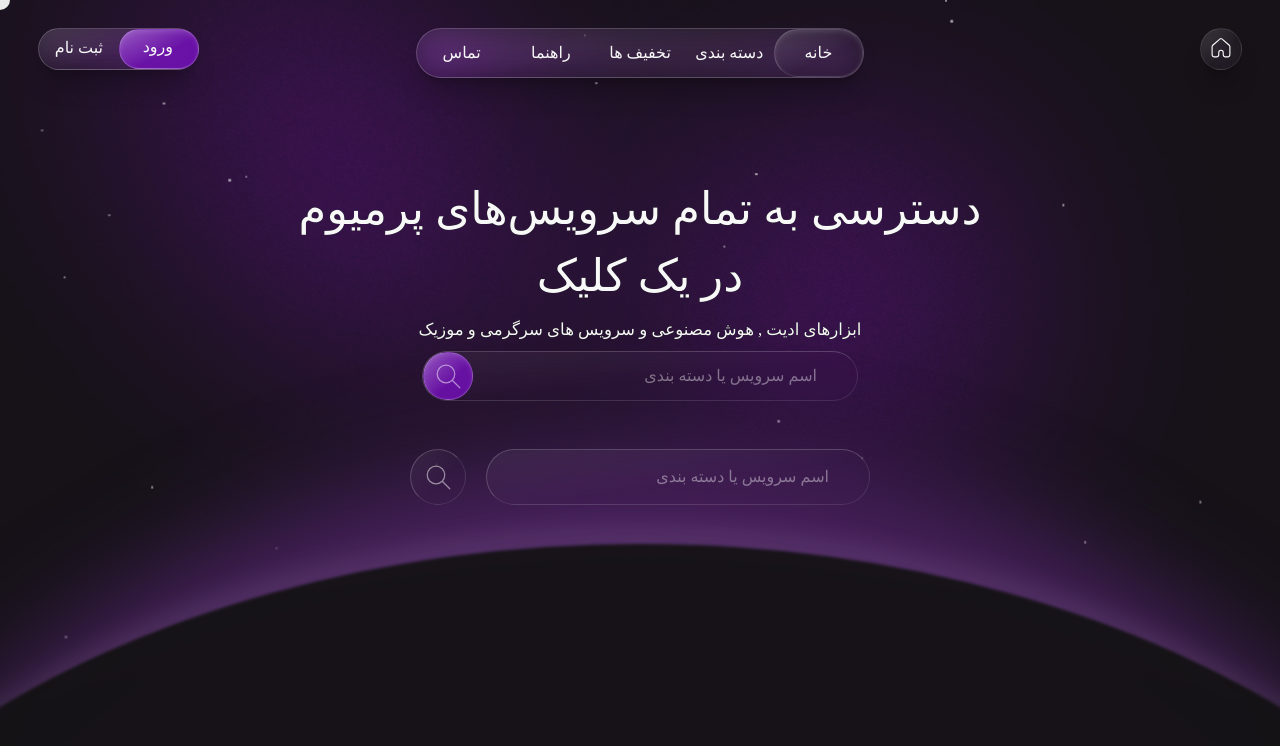
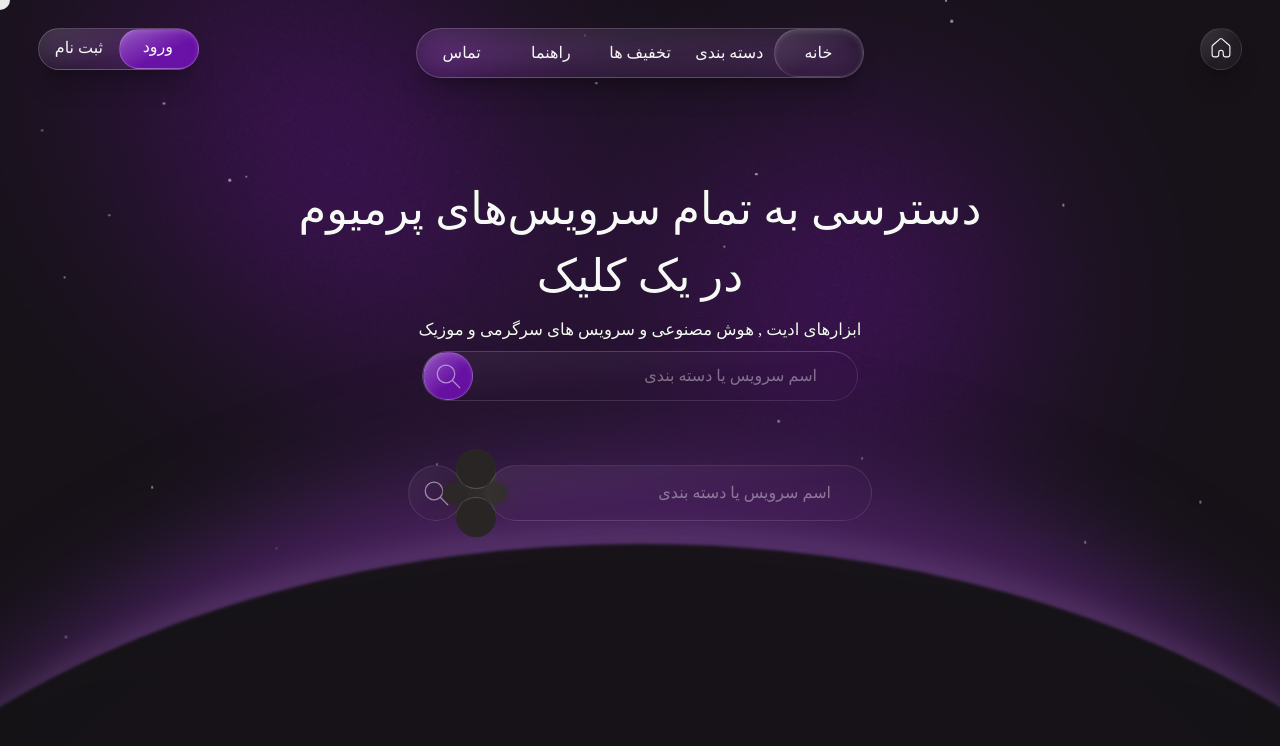
Before and after one commit to BeheshtianDev/Account-Seller, a Next.js app: page / in a window 1280 px wide. Shown: the top 746 px of the page. Built offline with nearby package versions, Linux system fonts and the light colour scheme.

Commit message:
Update page.tsx

```diff
--- a/app/page.tsx
+++ b/app/page.tsx
@@ -71,15 +71,21 @@ export default function Home() {
           </button>
         </div>
 
-        <div className="flex gap-5 z-20 mt-10">
-          <div className="w-96 h-14 rounded-full bg-gradient-to-br  from-white/5 from-10% to-transparent to-60%  border-t border-l border-t-white/20 border-l-white/20 border-b border-b-white/10 border-r border-r-white/10  backdrop-blur-lg overflow-hidden backdrop-brightness-105 ">
+           <div className="flex  z-20  justify-center items-center mt-10 relative">
+          <div className="w-96 h-14 rounded-full bg-gradient-to-br flex justify-center items-center -ml-2 from-white/5 from-10% to-transparent to-60%  border border-white/10    backdrop-blur-lg overflow-hidden backdrop-brightness-105 ">
             <input
               placeholder="اسم سرویس یا دسته بندی"
               type="text"
               className=" font-extralight text-white/80 w-full h-full outline-none pr-10 caret-white/30"
             />
           </div>
-          <button className="w-14 h-14 rounded-full group bg-gradient-to-br flex justify-center items-center from-white/5 from-10% to-transparent to-60%  border-t border-l border-t-white/20 border-l-white/20 border-b border-b-white/10 border-r border-r-white/10  backdrop-blur-lg overflow-hidden backdrop-brightness-105">
+          <div className="w-6 h-[22px] left-[75px]  rounded-full bg-gradient-to-l from-[#322E2D] via-[#353130] via-80% to-[#322F2E] to-95% blur-[1px] z-10 absolute"></div>
+          <div className="w-6 h-[22px] left-[35px] rotate-180  rounded-full bg-[#2C2827] blur-[1px] z-10 absolute"></div>
+          <div className="flex gap-2 flex-col bg-gradient-to-r from-[#2C2827] to-[#322F2E] rounded-full">
+            <div className="h-10 w-10 rounded-full border-b-[1px] border-b-white/20 bg-stone-800"></div>
+            <div className="h-10 w-10 rounded-full border-t border-t-white/20 bg-stone-800"></div>
+          </div>
+          <button className="w-14 h-14 -mr-2  rounded-full group bg-gradient-to-br flex justify-center items-center from-white/5 from-10% to-transparent to-60%  border border-white/10  backdrop-blur-lg overflow-hidden backdrop-brightness-105">
             <Image
               src="/search-icon.svg"
               alt=""
```
